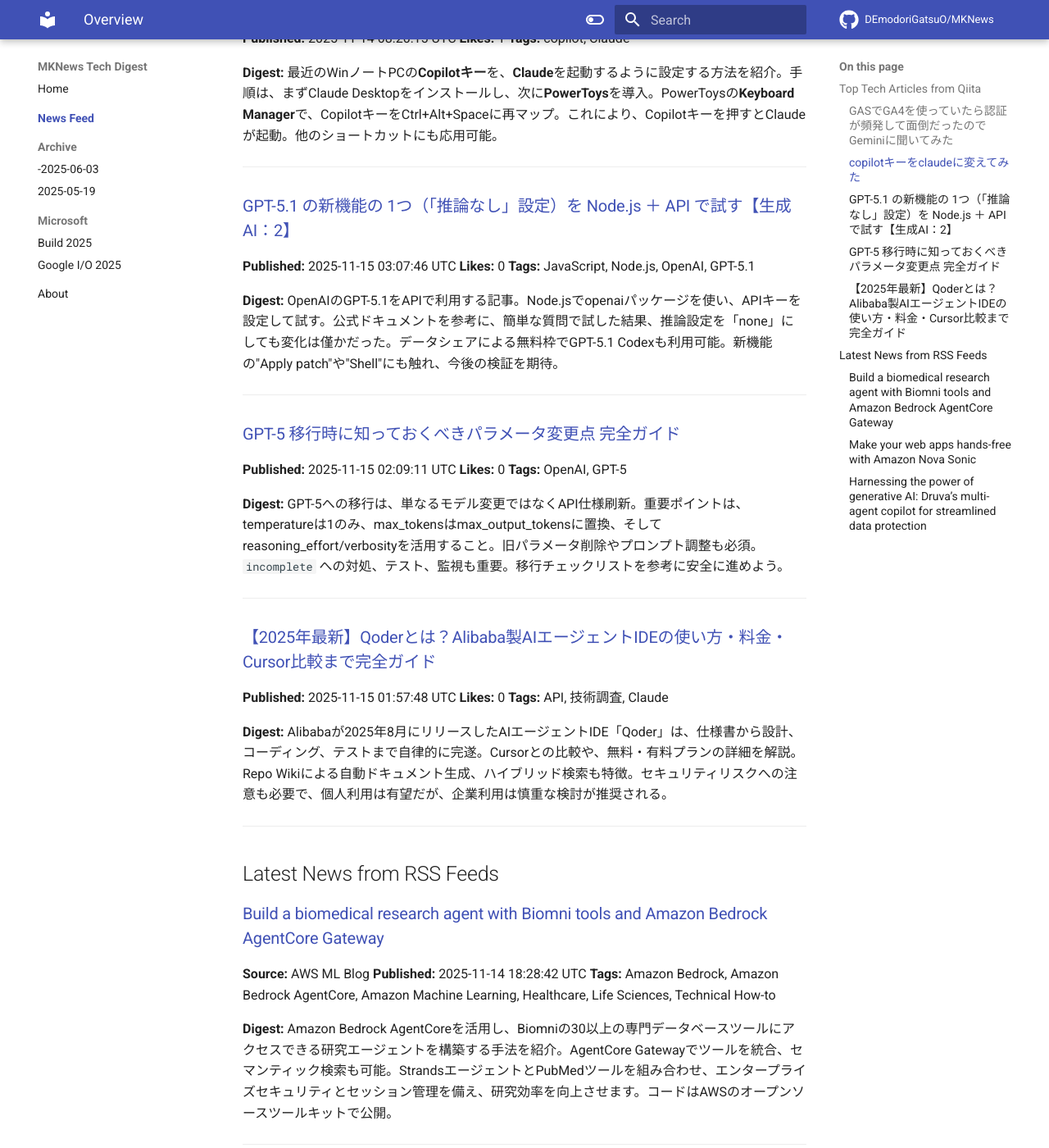
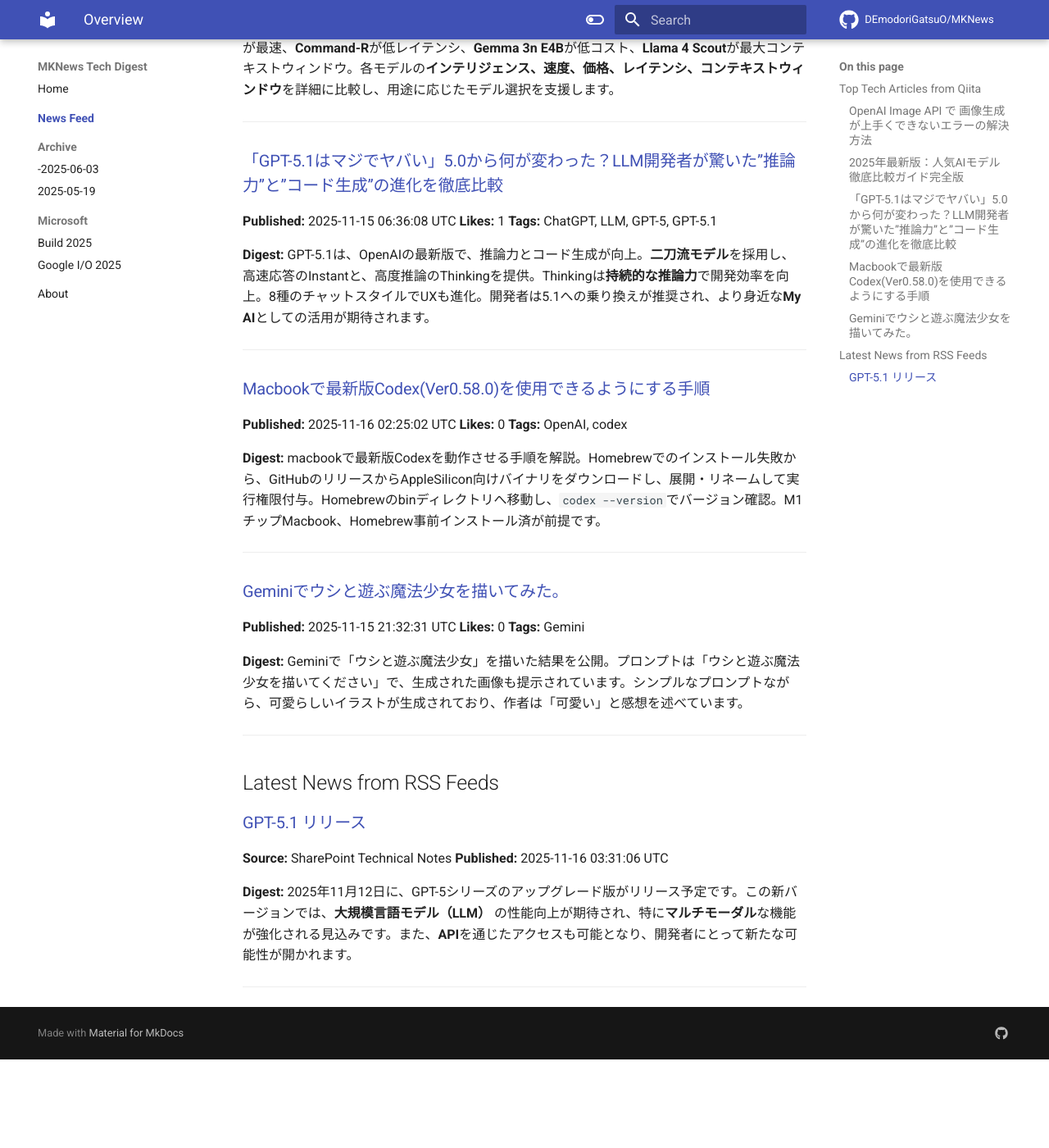
Before and after one commit to DEmodoriGatsuO/MKNews, an MkDocs documentation site: the page built from docs/news/index.md, in a window 1280 px wide and 1400 px high, scrolled down 546 px. Shown: the whole window at 82% size. Built offline with MkDocs 1.6.1 and Material for MkDocs 9.7.7, drawn with Linux system fonts in a browser that asks for light colours; comment, search, counter and statistics services are not loaded; after the commit the page ends 1838 px from its top, so only the background shows below that; some of the changed text lies outside the part shown.

Commit message:
Automated AI Tech Digest - 2025-11-16

```diff
--- a/docs/news/index.md
+++ b/docs/news/index.md
@@ -1,88 +1,67 @@
-# AI Tech Trends Digest (2025-11-15)
+# AI Tech Trends Digest (2025-11-16)
 
 
 ## Top Tech Articles from Qiita
 
 
-### [GASでGA4を使っていたら認証が頻発して面倒だったのでGeminiに聞いてみた](https://qiita.com/MOZK_SEA/items/8108c8d097ce2adc8997)
-**Published:** 2025-11-14 14:31:42 UTC
+### [OpenAI Image API で 画像生成が上手くできないエラーの解決方法](https://qiita.com/takaki-inokuchi/items/c63b7909a0a1fa997090)
+**Published:** 2025-11-15 16:04:10 UTC
 **Likes:** 1
-**Tags:** GAS, Gemini, GA4
+**Tags:** API, OpenAI
 
 **Digest:**
-GASで認証エラーが頻発する問題の解決策として、Geminiの回答を参考に、カスタムGCPプロジェクトを設定する方法を紹介。標準プロジェクトのOAuthトークン有効期限が原因で、カスタムプロジェクトへの紐付けで長期的なアクセス許可を得られるとのこと。GCPプロジェクト作成、GAS設定変更、API有効化、OAuth同意画面構成が必要。テスト環境では承認が失効しやすいため注意。
+OpenAIの画像生成API（gpt-image-1）でエラーが発生。原因は、Node.js環境ではb64_json、Edge環境ではURLが返る仕様の違い。Next.jsのruntime設定でNode.jsを指定すればb64_jsonが利用でき、Edge環境ではURLが使用可能。画像生成時は環境に合わせて適切なデータ形式を選択する必要がある。
 
 ---
 
-### [copilotキーをclaudeに変えてみた](https://qiita.com/xe-pc23/items/e6c8ab01135792644e4c)
-**Published:** 2025-11-14 08:20:15 UTC
+### [2025年最新版：人気AIモデル徹底比較ガイド完全版](https://qiita.com/AInsights/items/559b0247bb766f1a6157)
+**Published:** 2025-11-15 11:53:41 UTC
 **Likes:** 1
-**Tags:** copilot, Claude
+**Tags:** Python, 機械学習, AI, ChatGPT, LLM
 
 **Digest:**
-最近のWinノートPCの**Copilotキー**を、**Claude**を起動するように設定する方法を紹介。手順は、まずClaude Desktopをインストールし、次に**PowerToys**を導入。PowerToysの**Keyboard Manager**で、CopilotキーをCtrl+Alt+Spaceに再マップ。これにより、Copilotキーを押すとClaudeが起動。他のショートカットにも応用可能。
+AIモデルの包括比較分析です。**GPT-5.1**が最高インテリジェンス、**Gemini 2.5 Flash-Lite**が最速、**Command-R**が低レイテンシ、**Gemma 3n E4B**が低コスト、**Llama 4 Scout**が最大コンテキストウィンドウ。各モデルの**インテリジェンス、速度、価格、レイテンシ、コンテキストウィンドウ**を詳細に比較し、用途に応じたモデル選択を支援します。
 
 ---
 
-### [GPT-5.1 の新機能の 1つ（「推論なし」設定）を Node.js ＋ API で試す【生成AI：2】](https://qiita.com/youtoy/items/e58079910aedea80faef)
-**Published:** 2025-11-15 03:07:46 UTC
-**Likes:** 0
-**Tags:** JavaScript, Node.js, OpenAI, GPT-5.1
+### [「GPT-5.1はマジでヤバい」5.0から何が変わった？LLM開発者が驚いた”推論力”と”コード生成”の進化を徹底比較](https://qiita.com/okokok/items/7ae5fbca612553d21b40)
+**Published:** 2025-11-15 06:36:08 UTC
+**Likes:** 1
+**Tags:** ChatGPT, LLM, GPT-5, GPT-5.1
 
 **Digest:**
-OpenAIのGPT-5.1をAPIで利用する記事。Node.jsでopenaiパッケージを使い、APIキーを設定して試す。公式ドキュメントを参考に、簡単な質問で試した結果、推論設定を「none」にしても変化は僅かだった。データシェアによる無料枠でGPT-5.1 Codexも利用可能。新機能の"Apply patch"や"Shell"にも触れ、今後の検証を期待。
+GPT-5.1は、OpenAIの最新版で、推論力とコード生成が向上。**二刀流モデル**を採用し、高速応答のInstantと、高度推論のThinkingを提供。Thinkingは**持続的な推論力**で開発効率を向上。8種のチャットスタイルでUXも進化。開発者は5.1への乗り換えが推奨され、より身近な**My AI**としての活用が期待されます。
 
 ---
 
-### [GPT-5 移行時に知っておくべきパラメータ変更点 完全ガイド](https://qiita.com/nogataka/items/4913cb7dbc44842ec110)
-**Published:** 2025-11-15 02:09:11 UTC
+### [Macbookで最新版Codex(Ver0.58.0)を使用できるようにする手順](https://qiita.com/wozisagi/items/eb795b29883a4ba23c55)
+**Published:** 2025-11-16 02:25:02 UTC
 **Likes:** 0
-**Tags:** OpenAI, GPT-5
+**Tags:** OpenAI, codex
 
 **Digest:**
-GPT-5への移行は、単なるモデル変更ではなくAPI仕様刷新。重要ポイントは、temperatureは1のみ、max_tokensはmax_output_tokensに置換、そしてreasoning_effort/verbosityを活用すること。旧パラメータ削除やプロンプト調整も必須。`incomplete` への対処、テスト、監視も重要。移行チェックリストを参考に安全に進めよう。
+macbookで最新版Codexを動作させる手順を解説。Homebrewでのインストール失敗から、GitHubのリリースからAppleSilicon向けバイナリをダウンロードし、展開・リネームして実行権限付与。Homebrewのbinディレクトリへ移動し、`codex --version`でバージョン確認。M1チップMacbook、Homebrew事前インストール済が前提です。
 
 ---
 
-### [【2025年最新】Qoderとは？Alibaba製AIエージェントIDEの使い方・料金・Cursor比較まで完全ガイド](https://qiita.com/k_nabe/items/88f7c91b20e07854987a)
-**Published:** 2025-11-15 01:57:48 UTC
+### [Geminiでウシと遊ぶ魔法少女を描いてみた。](https://qiita.com/nori-channel/items/5344730d003ef1f153fb)
+**Published:** 2025-11-15 21:32:31 UTC
 **Likes:** 0
-**Tags:** API, 技術調査, Claude
+**Tags:** Gemini
 
 **Digest:**
-Alibabaが2025年8月にリリースしたAIエージェントIDE「Qoder」は、仕様書から設計、コーディング、テストまで自律的に完遂。Cursorとの比較や、無料・有料プランの詳細を解説。Repo Wikiによる自動ドキュメント生成、ハイブリッド検索も特徴。セキュリティリスクへの注意も必要で、個人利用は有望だが、企業利用は慎重な検討が推奨される。
+Geminiで「ウシと遊ぶ魔法少女」を描いた結果を公開。プロンプトは「ウシと遊ぶ魔法少女を描いてください」で、生成された画像も提示されています。シンプルなプロンプトながら、可愛らしいイラストが生成されており、作者は「可愛い」と感想を述べています。
 
 ---
 
 ## Latest News from RSS Feeds
 
 
-### [Build a biomedical research agent with Biomni tools and Amazon Bedrock AgentCore Gateway](https://aws.amazon.com/blogs/machine-learning/build-a-biomedical-research-agent-with-biomni-tools-and-amazon-bedrock-agentcore-gateway/)
-**Source:** AWS ML Blog
-**Published:** 2025-11-14 18:28:42 UTC
-**Tags:** Amazon Bedrock, Amazon Bedrock AgentCore, Amazon Machine Learning, Healthcare, Life Sciences, Technical How-to
+### [GPT-5.1 リリース](https://shanqiai.lekumo.biz/sharepoint_technical_note/2025/11/gpt-51-ee4b.html)
+**Source:** SharePoint Technical Notes
+**Published:** 2025-11-16 03:31:06 UTC
 
 **Digest:**
-Amazon Bedrock AgentCoreを活用し、Biomniの30以上の専門データベースツールにアクセスできる研究エージェントを構築する手法を紹介。AgentCore Gatewayでツールを統合、セマンティック検索も可能。StrandsエージェントとPubMedツールを組み合わせ、エンタープライズセキュリティとセッション管理を備え、研究効率を向上させます。コードはAWSのオープンソースツールキットで公開。
+2025年11月12日に、GPT-5シリーズのアップグレード版がリリース予定です。この新バージョンでは、**大規模言語モデル（LLM）** の性能向上が期待され、特に**マルチモーダル**な機能が強化される見込みです。また、**API**を通じたアクセスも可能となり、開発者にとって新たな可能性が開かれます。
 
 ---
-
-### [Make your web apps hands-free with Amazon Nova Sonic](https://aws.amazon.com/blogs/machine-learning/make-your-web-apps-hands-free-with-amazon-nova-sonic/)
-**Source:** AWS ML Blog
-**Published:** 2025-11-14 18:18:54 UTC
-**Tags:** Amazon Bedrock, Amazon Nova, Technical How-to, AI/ML, Generative AI
-
-**Digest:**
-Amazon Bedrockの**Nova Sonic**は、音声対話を実現する基盤モデルです。低遅延のストリーミングAPIにより、アプリとの自然な音声コミュニケーションを可能にします。Smart Todo Appを例に、音声によるタスク管理を解説。バックエンドにはAWSサービスを活用し、ReactでUIを構築。音声による新たなUI体験を提供し、生産性向上を目指します。
-
----
-
-### [Harnessing the power of generative AI: Druva’s multi-agent copilot for streamlined data protection](https://aws.amazon.com/blogs/machine-learning/harnessing-the-power-of-generative-ai-druvas-multi-agent-copilot-for-streamlined-data-protection/)
-**Source:** AWS ML Blog
-**Published:** 2025-11-14 18:10:20 UTC
-**Tags:** Advanced (300), Amazon Bedrock, Amazon Bedrock AgentCore, Amazon SageMaker Studio Classic, Customer Solutions, Generative AI, Learning Levels
-
-**Digest:**
-Druvaは、AWSと協同し、データセキュリティ分野に特化したジェネレーティブAI搭載のマルチエージェントコパイロットを開発。Amazon BedrockとLLMを活用し、自然言語でのデータ管理、セキュリティ洞察、運用支援を実現します。これにより、顧客体験を向上、運用効率化、問題解決時間の短縮を目指します。評価ではAPI選択の精度が重要で、様々なモデルをテスト。実世界でのシナリオテストも実施し、継続的な改善を図ります。
-
----
```
